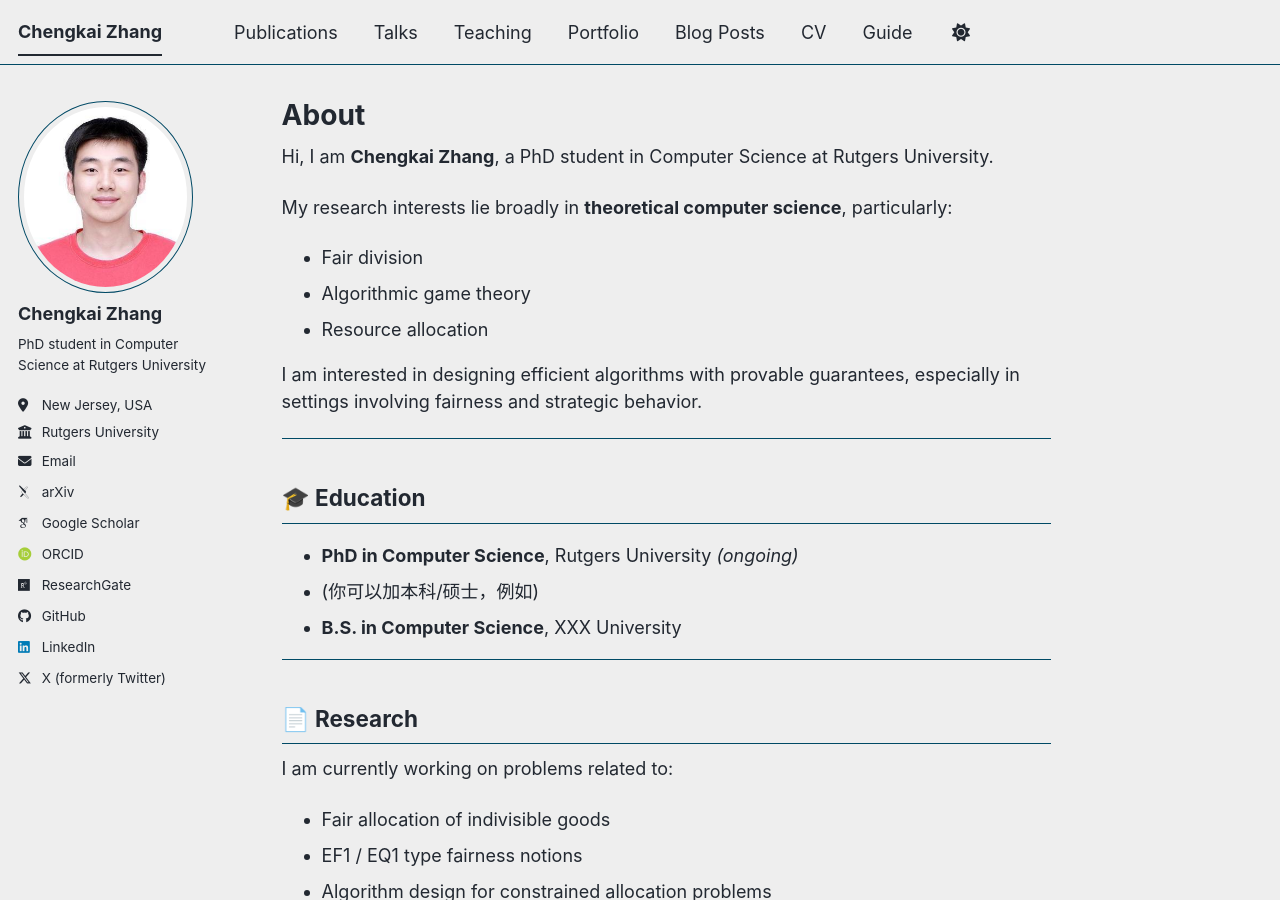
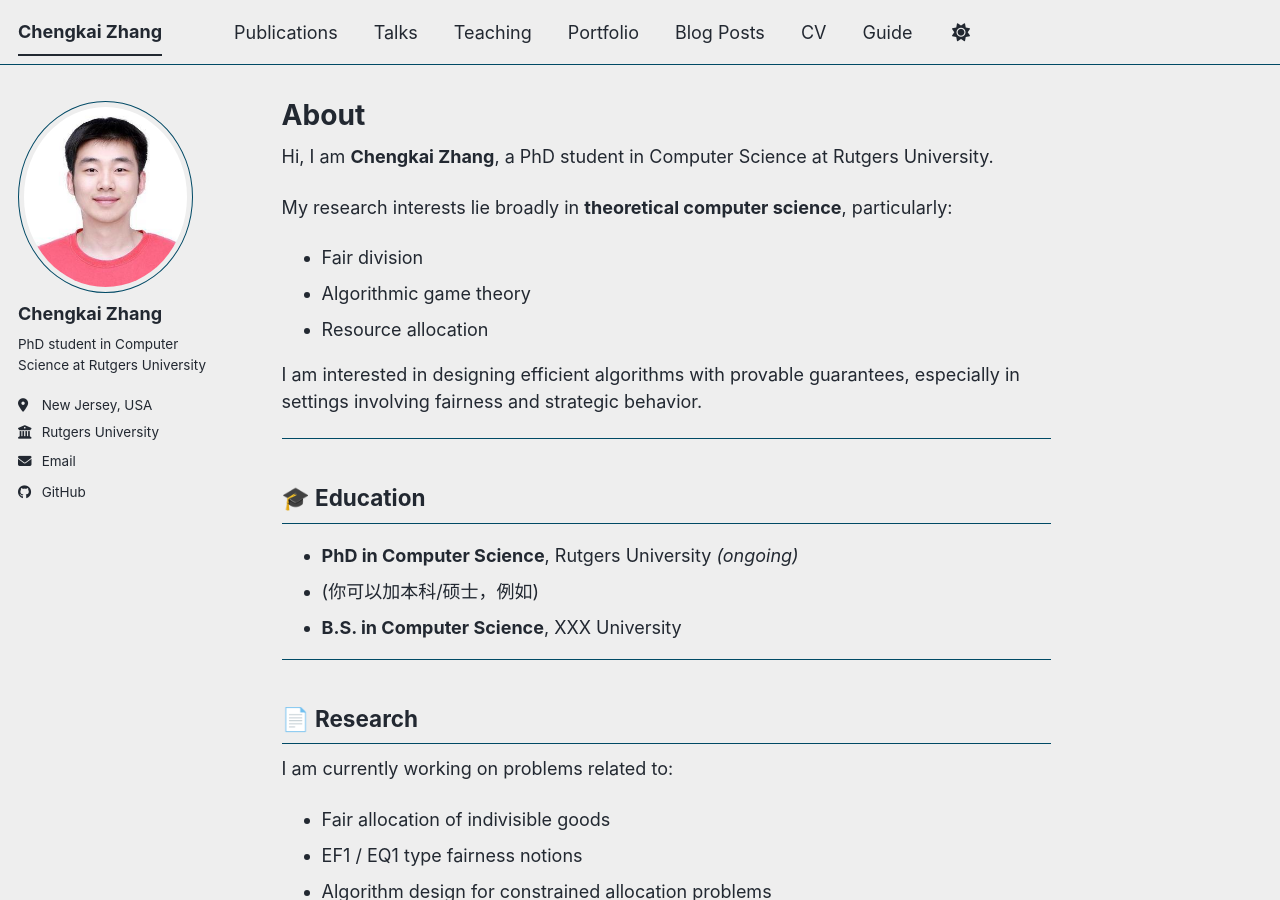
Before and after one commit to zhangchengkai-bbty/zhangchengkai-bbty.github.io, a Jekyll site: the page built from _pages/about.md, in a window 1280 px wide and 900 px high. Built offline with Jekyll 4.4.1, drawn with Linux system fonts in a browser that asks for light colours; some web fonts are replaced; a script bundle is joined from its source files by our own code; library files that are not in the unit come from our copies.

Commit message:
Update _config.yml

```diff
--- a/_config.yml
+++ b/_config.yml
@@ -20,18 +20,18 @@ author:
   employer         : "Rutgers University"
   email            : "zhangchengkai2002@gmail.com"
 
-  # Academic websites
-  googlescholar    : ""
-  arxiv            : ""
-  orcid            : ""
-  researchgate     : ""
+  # # Academic websites
+  # googlescholar    : ""
+  # arxiv            : ""
+  # orcid            : ""
+  # researchgate     : ""
 
   # Repositories
   github           : "zhangchengkai-bbty"
 
-  # Social media (留空即可)
-  linkedin         : ""
-  twitter          : ""
+  # # Social media (留空即可)
+  # linkedin         : ""
+  # twitter          : ""
 
 # Publication Category
 publication_category:
@@ -141,18 +141,18 @@ kramdown:
 
 # Collections
 collections:
-  teaching:
-    output: true
-    permalink: /:collection/:path/
+  # teaching:
+  #   output: true
+  #   permalink: /:collection/:path/
   publications:
     output: true
     permalink: /:collection/:path/
   portfolio:
     output: true
     permalink: /:collection/:path/
-  talks:
-    output: true
-    permalink: /:collection/:path/
+  # talks:
+  #   output: true
+  #   permalink: /:collection/:path/
 
 # Defaults
 defaults:
```
